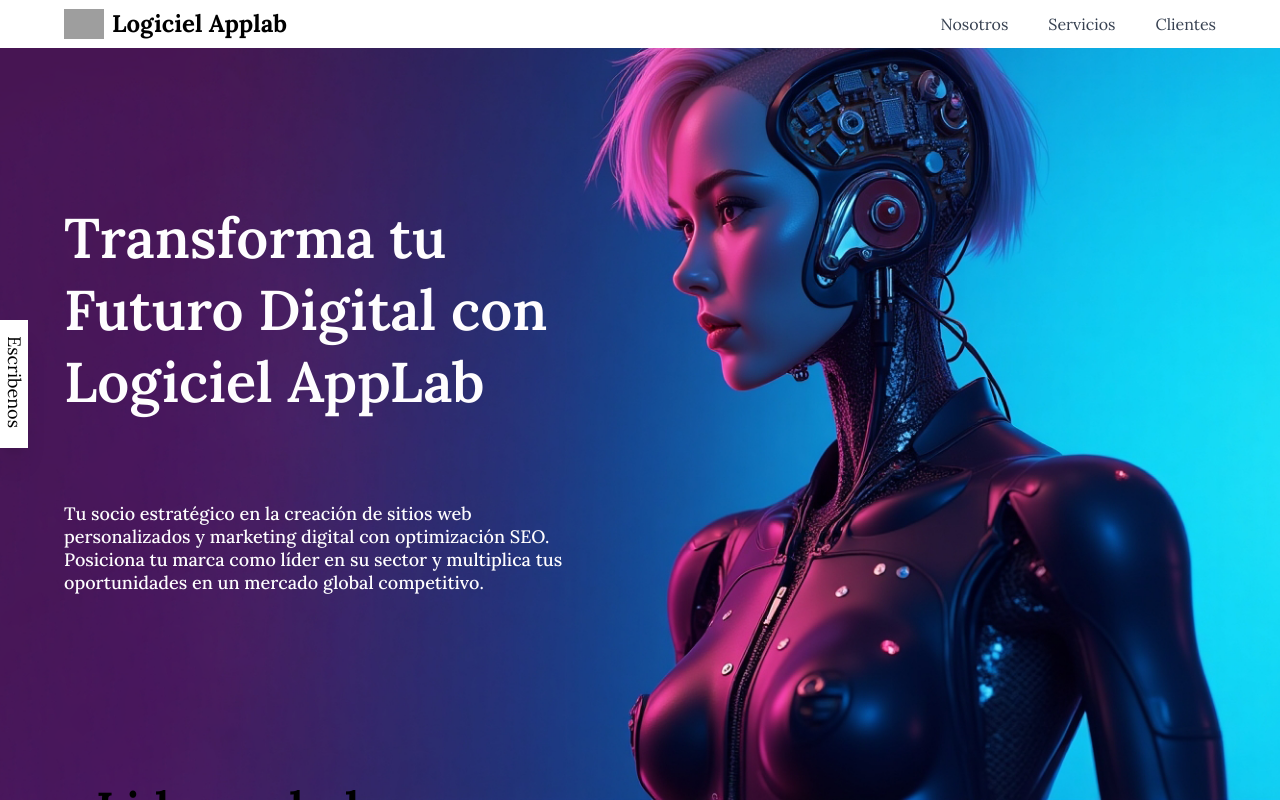
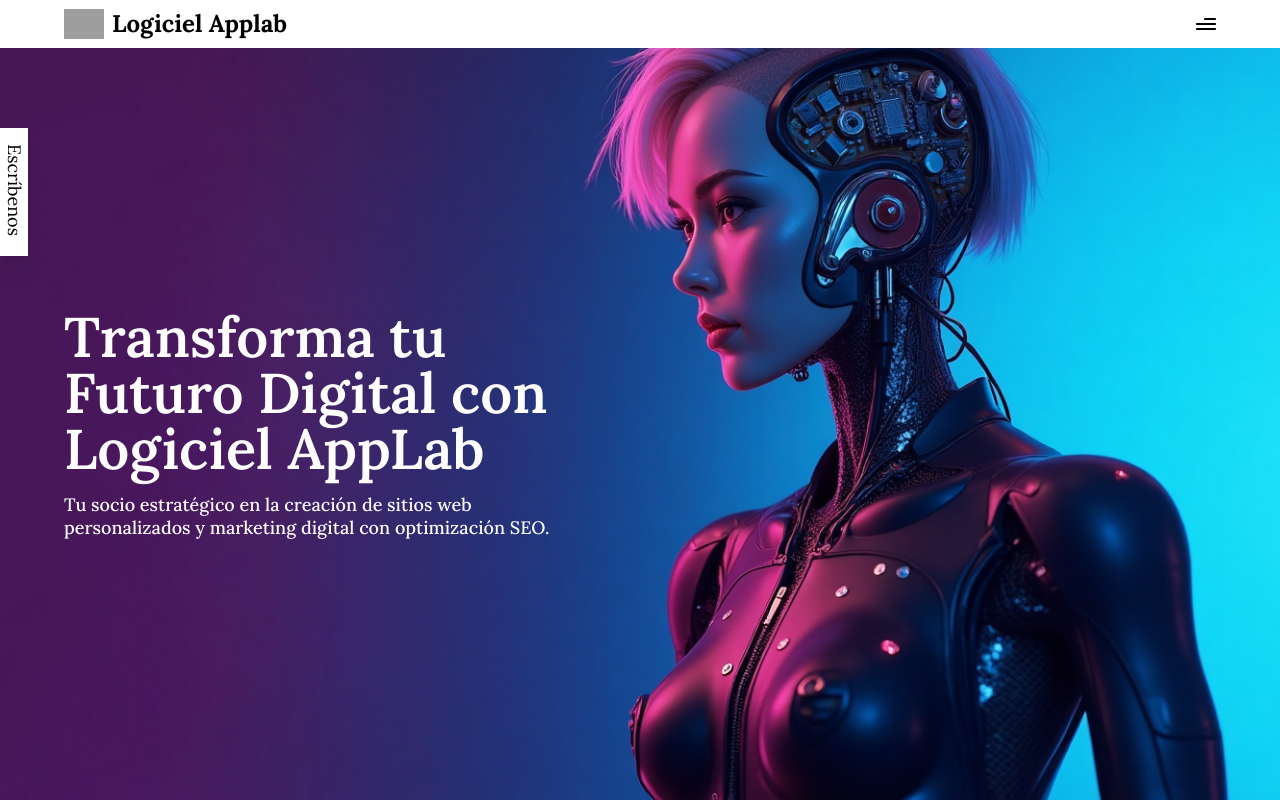
Before and after one commit to jhquihuiri7/logiciel_applab_website, a Next.js app: page / in a window 1280 px wide. Shown: the top 800 px of the page. Built offline with nearby package versions, Linux system fonts and the light colour scheme; grey boxes are pictures that could not be loaded.

Commit message:
landscape responsive layout updated

```diff
--- a/src/components/chat.tsx
+++ b/src/components/chat.tsx
@@ -1,15 +1,40 @@
-import React, { FunctionComponent } from 'react';
+"use client"
+import React, { FunctionComponent, useState, useEffect } from "react";
 
-const url = "https://wa.me/593997613568?text=Hola%2C%20estoy%20interesado%20en%20desarrollar%20mi%20p%C3%A1gina%20web%20con%20ustedes.%20%C2%BFPueden%20darme%20m%C3%A1s%20informaci%C3%B3n%3F";
+const url =
+  "https://wa.me/593997613568?text=Hola%2C%20estoy%20interesado%20en%20desarrollar%20mi%20p%C3%A1gina%20web%20con%20ustedes.%20%C2%BFPueden%20darme%20m%C3%A1s%20informaci%C3%B3n%3F";
 
-const Chat:FunctionComponent = () => {
-    return (
-        <a href={url} target="_blank" rel="noopener noreferrer">
-            <div className="fixed top-80 bg-white h-32 w-7 shadow-xl">
-              <p className="text-lg text-center rotate-90 pl-4">Escribenos</p>
-            </div>
-        </a>
-    );
-}
+const Chat: FunctionComponent = () => {
+    const [isLandscape, setIsLandscape] = useState<boolean | null>(null);
+
+    useEffect(() => {
+      if (typeof window !== "undefined") {
+        setIsLandscape(window.innerWidth > window.innerHeight);
+
+        const handleResize = () => {
+          setIsLandscape(window.innerWidth > window.innerHeight);
+        };
+
+        window.addEventListener("resize", handleResize);
+        return () => window.removeEventListener("resize", handleResize);
+      }
+    }, []);
+
+    if (isLandscape === null) return null;
+
+  return (
+    <a href={url} target="_blank" rel="noopener noreferrer">
+      <div
+        className={`fixed shadow-xl bg-white w-7 h-32 ${
+          isLandscape ? "top-32" : "top-80"
+        }`}
+      >
+        <p className="text-lg text-center rotate-90 pl-4">
+          Escríbenos
+        </p>
+      </div>
+    </a>
+  );
+};
 
 export default Chat;
--- a/src/components/clients.tsx
+++ b/src/components/clients.tsx
@@ -1,4 +1,5 @@
-import React, { FunctionComponent } from 'react';
+"use client"
+import React, { FunctionComponent, useState, useEffect } from "react";
 import { ShinyButton } from "@/components/ui/shiny-button";
 import { Marquee } from "@/components/ui/marquee";
 
@@ -43,8 +44,21 @@ const ReviewCard = ({
   );
 };
 const Clients:FunctionComponent = () => {
+  const [isLandscape, setIsLandscape] = useState<boolean | null>(null);
+
+  useEffect(() => {
+    if (typeof window !== "undefined") {
+      setIsLandscape(window.innerWidth > window.innerHeight);
+      const handleResize = () => {
+        setIsLandscape(window.innerWidth > window.innerHeight);
+      };
+      window.addEventListener("resize", handleResize);
+      return () => window.removeEventListener("resize", handleResize);
+    }
+  }, []);
+  if (isLandscape === null) return null;
   return (
-    <div  id="clients-component"  className="relative flex w-full h-[800px] py-10 sm:py-0 sm:h-screen bg-[#292e70] flex-col items-center justify-center overflow-hidden md:shadow-xl">
+    <div  id="clients-component"  className={`relative flex w-full ${isLandscape ? "h-[800px]" : "h-[800px] sm:h-screen"} py-10 sm:py-0 bg-[#292e70] flex-col items-center justify-center overflow-hidden md:shadow-xl`}>
       <div className='px-5 sm:px-[25%] w-full flex flex-col justify-center items-center'>
         <h3 className='font-bold text-4xl text-white text-center sm:text-[49px] text-[30px]'>Páginas web diseñadas para crecer sin límites</h3>
         <span className='text-xl mt-6 text-white'>¿Buscas inspiración?</span><br></br>
--- a/src/components/header.tsx
+++ b/src/components/header.tsx
@@ -1,4 +1,5 @@
-import React, { FunctionComponent } from 'react';
+"use client"
+import React, { FunctionComponent, useState, useEffect } from "react";
 import NavbarComponent from './navbar'
 
 
@@ -8,9 +9,29 @@ y marketing digital con optimización SEO.
 Posiciona tu marca como líder en su sector y multiplica tus oportunidades en un
 mercado global competitivo.
 `;
+const textShort = `
+Tu socio estratégico en la creación de sitios web personalizados
+y marketing digital con optimización SEO.
+`;
 
 
 const Header:FunctionComponent = () => {
+	const [isLandscape, setIsLandscape] = useState<boolean | null>(null);
+
+		useEffect(() => {
+		  if (typeof window !== "undefined") {
+			setIsLandscape(window.innerWidth > window.innerHeight);
+
+			const handleResize = () => {
+			  setIsLandscape(window.innerWidth > window.innerHeight);
+			};
+
+			window.addEventListener("resize", handleResize);
+			return () => window.removeEventListener("resize", handleResize);
+		  }
+		}, []);
+
+		if (isLandscape === null) return null;
     return(
         <div className="bg-[#1d1f2c] w-full h-screen text-[13px] text-[#97979d]">
         		<div className="w-full h-full text-[13px] bg-[#1d1f2c] bg-[url('/images/background.png')] bg-cover bg-no-repeat bg-top">
@@ -18,8 +39,8 @@ const Header:FunctionComponent = () => {
 					<div className="w-full h-full">
             			<div className="w-full h-full ">
 							<div className="w-full sm:px-16 px-8 h-full flex flex-col justify-center text-left text-[#fefdfe]">
-								<div className="sm:w-[500px] w-full mt-52 sm:mt-20 text-[45px] sm:text-[56px] leading-[128.57%] font-semibold font-outfit inline-block line-clamp-2">Transforma tu Futuro Digital con Logiciel AppLab</div>
-                				<div className="sm:w-[500px] w-full sm:my-16 py-5 text-[18px] font-medium inline-block overflow-hidden text-ellipsis line-clamp-2">{text}</div>
+								<div className={` ${isLandscape ? "mt-16 leading-[100%]" : "mt-52 sm:mt-20 leading-[128.57%]"} sm:w-[500px] w-full text-[45px] sm:text-[56px] font-semibold font-outfit inline-block`}>Transforma tu Futuro Digital con Logiciel AppLab</div>
+                				<div className={`sm:w-[500px] w-full ${isLandscape ? "my-4" : "my-5 sm:my-16"} text-[18px] font-medium inline-block overflow-hidden text-ellipsis`}>{isLandscape ? textShort : text}</div>
 							</div>
             			</div>
           			</div>
--- a/src/components/navbar.tsx
+++ b/src/components/navbar.tsx
@@ -1,5 +1,5 @@
-'use client'
-import React, {useState} from 'react'
+"use client"
+import React, {useState, useEffect } from "react";
 import Link from 'next/link';
 
 const navLinks = [
@@ -18,6 +18,19 @@ const navLinks = [
 
 const Navbar = () => {
     const [toggle, setToggle] = useState(false)
+    const [isLandscape, setIsLandscape] = useState<boolean | null>(null);
+
+      useEffect(() => {
+        if (typeof window !== "undefined") {
+          setIsLandscape(window.innerWidth > window.innerHeight);
+          const handleResize = () => {
+            setIsLandscape(window.innerWidth > window.innerHeight);
+          };
+          window.addEventListener("resize", handleResize);
+          return () => window.removeEventListener("resize", handleResize);
+        }
+      }, []);
+      if (isLandscape === null) return null;
     return (
         <nav className={`px-6 sm:px-16 w-full flex justify-center items-center fixed py-1 top-0 z-20 bg-white`}>
             <div className="w-full flex justify-between items-center max-w-7xl mx-auto">
@@ -30,14 +43,14 @@ const Navbar = () => {
                         Logiciel Applab
                     </p>
                 </Link>
-                <ul className="list-none hidden sm:flex flex-row gap-10">
+                <ul className={`list-none ${isLandscape ? "hidden" : "hidden sm:flex"} flex-row gap-10`}>
                     {navLinks.map((link)=>(
                         <li key={link.id} className={`text-gray-700 hover:text-blue-700 text-base hover:font-medium cursor-pointer`}>
                             <a href={`#${link.id}`}>{link.title}</a>
                         </li>
                     ))}
                 </ul>
-                <div className="sm:hidden flex felx-1 justify-end items-center">
+                <div className={`${isLandscape ? "flex" : "flex sm:hidden"} felx-1 justify-end items-center`}>
                     <img
                         src={toggle?"/close.svg":"/menu.svg"}
                         alt="menu"
--- a/src/components/nosotros.tsx
+++ b/src/components/nosotros.tsx
@@ -1,5 +1,5 @@
 "use client"
-import React, { FunctionComponent } from 'react';
+import React, { FunctionComponent, useState, useEffect } from "react";
 import { ShinyButton } from "@/components/ui/shiny-button";
 
 const handleClick = () => {
@@ -9,10 +9,26 @@ const handleClick = () => {
   };
 
 const Nosotros:FunctionComponent = () => {
+    const [isLandscape, setIsLandscape] = useState<boolean | null>(null);
+
+    useEffect(() => {
+      if (typeof window !== "undefined") {
+        setIsLandscape(window.innerWidth > window.innerHeight);
+
+        const handleResize = () => {
+          setIsLandscape(window.innerWidth > window.innerHeight);
+        };
+
+        window.addEventListener("resize", handleResize);
+        return () => window.removeEventListener("resize", handleResize);
+      }
+    }, []);
+
+    if (isLandscape === null) return null;
 
     return (
-        <div id="nosotros-component" className="bg-white w-full h-fit sm:h-screen text-sm flex sm:flex-row flex-col justify-center items-center">
-            <div className="sm:w-1/2 w-full px-0 sm:px-16 flex flex-col justify-center items-center">
+        <div id="nosotros-component" className={`bg-white w-full text-sm flex justify-center items-center ${isLandscape ? "h-fit flex-col" : "h-fit sm:h-screen flex-col sm:flex-row"}`}>
+            <div className={`${isLandscape ? "w-full" : "sm:w-1/2 w-full"} px-0 sm:px-16 flex flex-col justify-center items-center`}>
                 <div className="sm:text-[49px] text-[30px] py-3 px-8 leading-[108.16%] font-semibold text-black">Liderando la nueva era de la transformación digital</div>
             	<div className='w-full flex flex-row flex-wrap py-10 text-black'>
                     <div className='w-1/2 px-10 mb-10'>
--- a/src/components/services.tsx
+++ b/src/components/services.tsx
@@ -1,4 +1,5 @@
-import React, { FunctionComponent } from 'react';
+"use client"
+import React, { FunctionComponent, useState, useEffect } from "react";
 
 const Card = ({
   img,
@@ -38,8 +39,24 @@ const Card = ({
 
 
 const Services:FunctionComponent = () => {
+  const [isLandscape, setIsLandscape] = useState<boolean | null>(null);
+
+      useEffect(() => {
+        if (typeof window !== "undefined") {
+          setIsLandscape(window.innerWidth > window.innerHeight);
+
+          const handleResize = () => {
+            setIsLandscape(window.innerWidth > window.innerHeight);
+          };
+
+          window.addEventListener("resize", handleResize);
+          return () => window.removeEventListener("resize", handleResize);
+        }
+      }, []);
+
+      if (isLandscape === null) return null;
     return (
-        <div id="services-component" className='w-full h-fit sm:h-screen p-10 flex flex-col justify-center items-center bg-[#f6f4f5]'>
+        <div id="services-component" className={`w-full ${isLandscape ? "h-fit" : "h-fit sm:h-screen"} p-10 flex flex-col justify-center items-center bg-[#f6f4f5]`}>
           <h3 className='font-bold text-4xl'>Nuestros Servicios</h3>
           <div className='w-full my-5 flex flex-col sm:flex-row justify-around'>
             <Card
```
Also changed, not shown: 1 other file (tests, documents, lock files or other folders).
